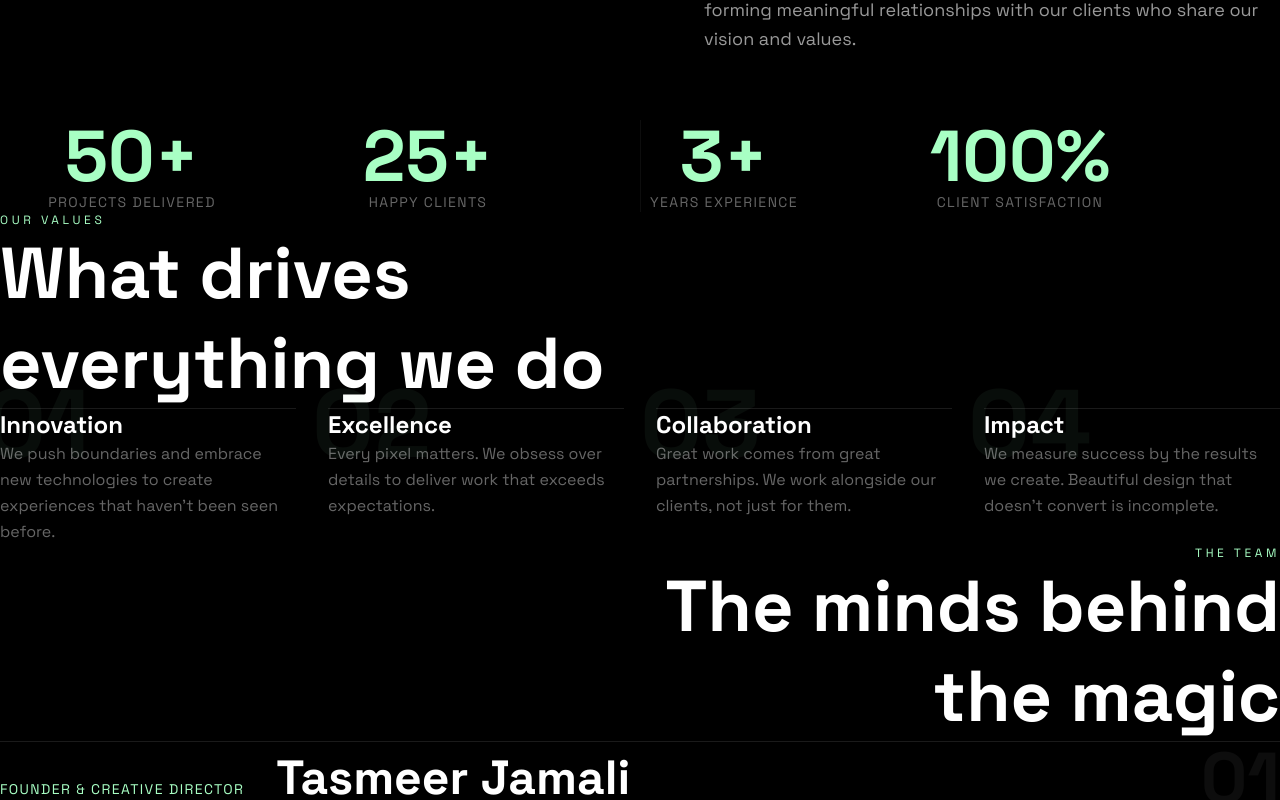
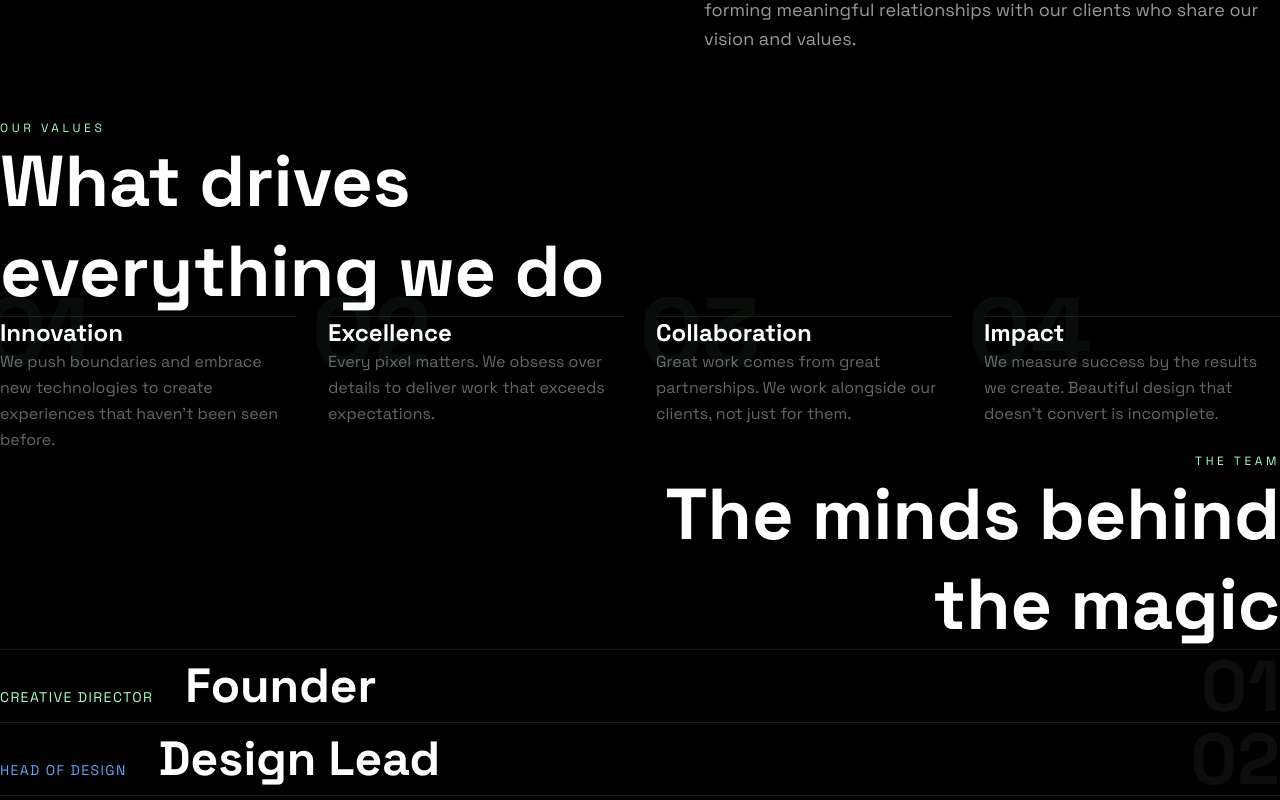
Before and after one commit to TasmeerJamali/OG-DIGITALS-, a Next.js app: page /about in a window 1280 px wide. Shown: the part 1480-2280 px from the top of the page. Built offline with nearby package versions, Linux system fonts and the light colour scheme.

Commit message:
Remove stats section, update team names to generic

```diff
--- a/src/app/about/page.tsx
+++ b/src/app/about/page.tsx
@@ -8,15 +8,15 @@ import ParticleNet from "@/components/ParticleNet";
 // Team members
 const team = [
     {
-        name: "Tasmeer Jamali",
-        role: "Founder & Creative Director",
-        image: "/team/tasmeer.jpg",
+        name: "Founder",
+        role: "Creative Director",
+        image: "/team/founder.jpg",
         color: "#a8ffc4",
     },
     {
-        name: "Creative Lead",
+        name: "Design Lead",
         role: "Head of Design",
-        image: "/team/lead.jpg",
+        image: "/team/design.jpg",
         color: "#60a5fa",
     },
     {
@@ -439,33 +439,7 @@ export default function AboutPage() {
                 </div>
             </section>
 
-            {/* ===== STATS SECTION ===== */}
-            <section className="py-24 relative overflow-hidden">
-                {/* Background line */}
-                <div className="absolute left-1/2 top-0 bottom-0 w-[1px] bg-white/5" />
 
-                <div className="max-w-6xl mx-auto px-6">
-                    <div className="grid grid-cols-2 md:grid-cols-4 gap-8">
-                        {stats.map((stat, i) => (
-                            <motion.div
-                                key={stat.label}
-                                className="text-center"
-                                initial={{ opacity: 0, y: 30 }}
-                                whileInView={{ opacity: 1, y: 0 }}
-                                transition={{ duration: 0.6, delay: i * 0.1 }}
-                                viewport={{ once: true }}
-                            >
-                                <div className="text-5xl md:text-6xl lg:text-7xl font-bold text-[#a8ffc4] mb-2">
-                                    <Counter target={stat.number} suffix={stat.suffix} />
-                                </div>
-                                <div className="text-sm uppercase tracking-widest text-white/40">
-                                    {stat.label}
-                                </div>
-                            </motion.div>
-                        ))}
-                    </div>
-                </div>
-            </section>
 
             {/* ===== VALUES SECTION ===== */}
             <section className="py-40 relative">
```
